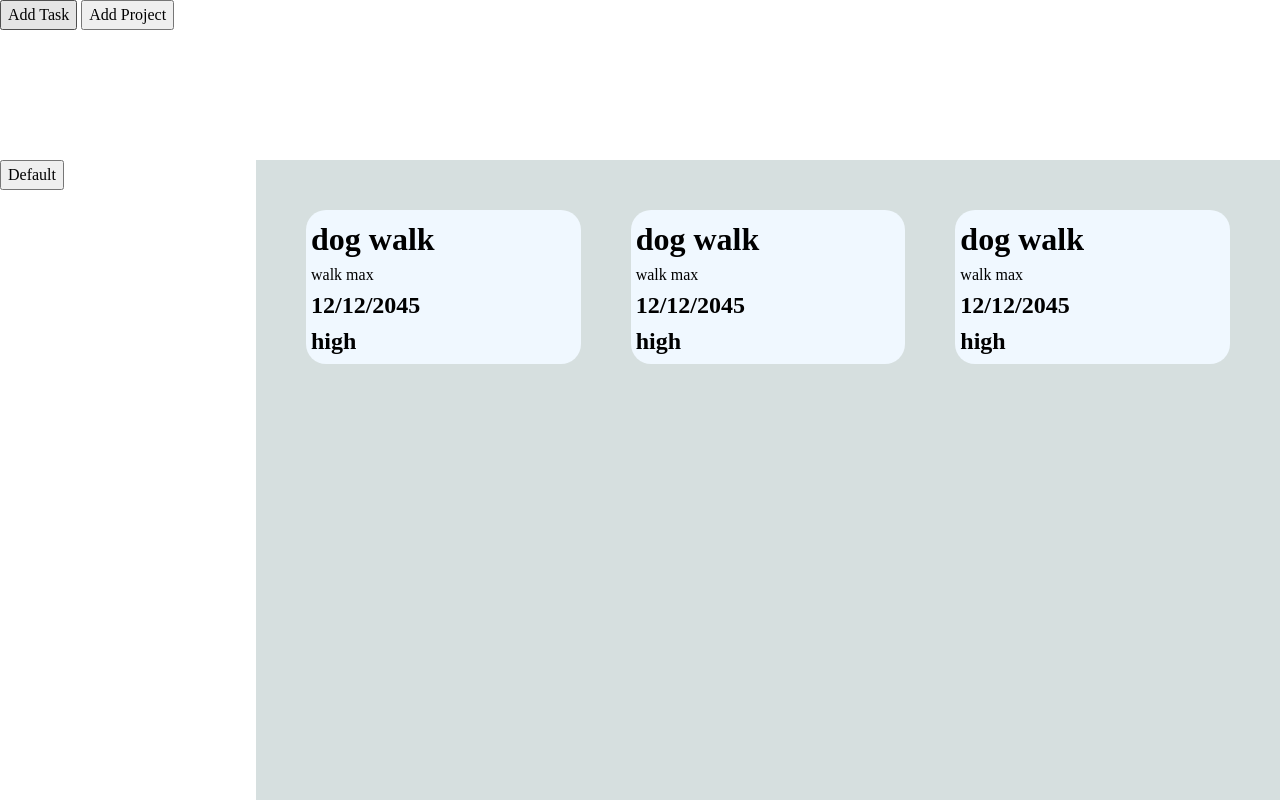
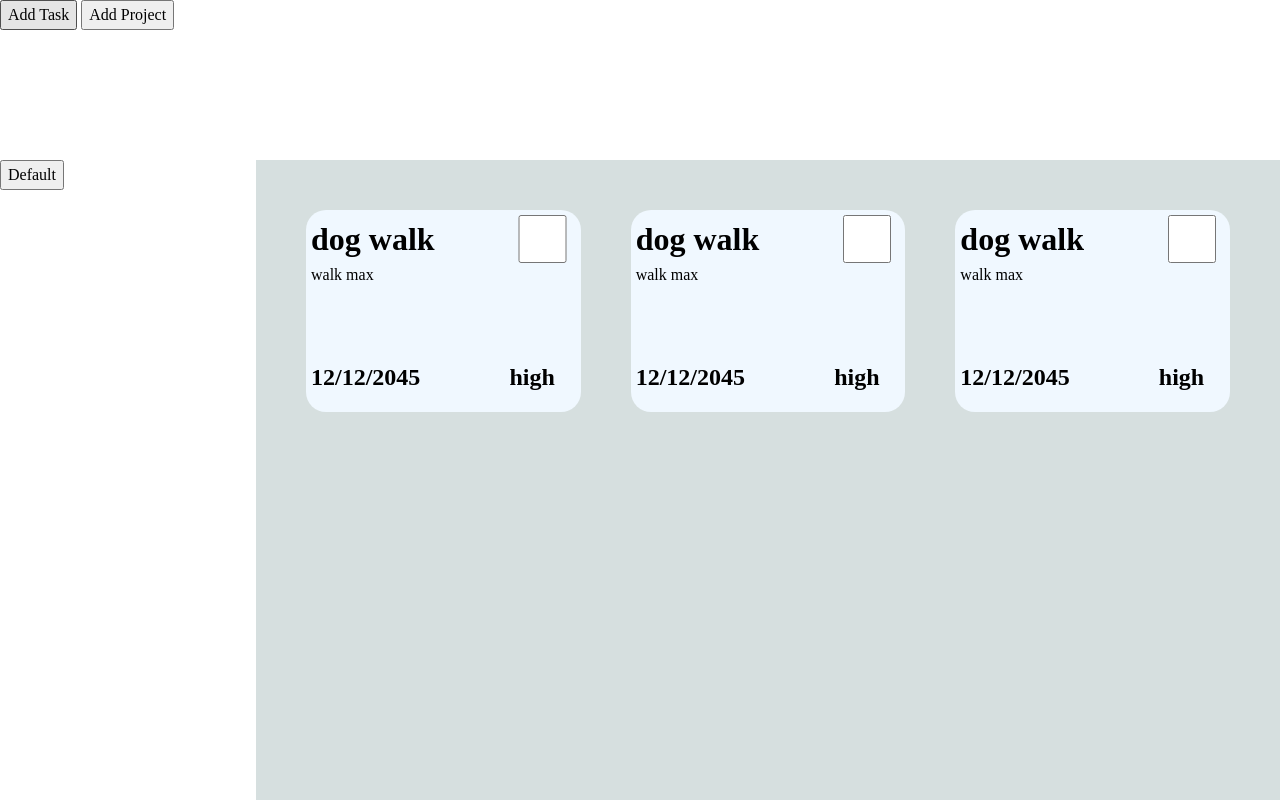
Before and after one commit to ahmedelmhnd/op-todo-list, a website built with webpack: page src/template.html in a window 1280 px wide. Built offline with nearby package versions, Linux system fonts and the light colour scheme.

Commit message:
formatted individual cards

```diff
--- a/src/dom.js
+++ b/src/dom.js
@@ -1,3 +1,4 @@
+import { tr } from "date-fns/locale";
 import project from "./projects"
 
 function renderCard(task)
@@ -9,21 +10,39 @@ function renderCard(task)
 
     const title = document.createElement("h1");
     title.textContent = task.title;
+    title.classList = "card-title";
 
     const desc = document.createElement("p");
     desc.textContent = task.desc;
+    desc.classList = "card-desc";
 
     const dueDate = document.createElement("h2");
     dueDate.textContent = task.dueDate;
+    dueDate.classList = "card-dueDate";
 
     const priority = document.createElement("h2");
     priority.textContent = task.priority;
+    priority.classList = "card-priority";
+
+    const check = document.createElement("input");
+    check.type = "checkbox";
+    check.classList = "card-check"
+    if (task.check == true)
+    {
+        check.checked = true;
+    }
 
     container.appendChild(card);
     card.appendChild(title);
     card.appendChild(desc);
     card.appendChild(dueDate);
     card.appendChild(priority);
+    card.appendChild(check);
+
+    check.addEventListener("click", () =>
+    {
+        task.check = !task.check;
+    });
 }
 
 function refresh()
--- a/src/styles.css
+++ b/src/styles.css
@@ -100,3 +100,38 @@ dialog
     border-radius: 30px;
     box-shadow: 0px 2px 5px;
 }
+
+
+.card
+{
+    display: grid;
+    grid-template: 1fr 2fr 1fr / 1fr 1fr 1fr 1fr;
+}
+
+.card-title
+{
+    grid-column: 1 / 3;
+}
+
+.card-desc
+{
+    grid-column: 1 / 5;
+    grid-row: 2 / 3;
+}
+
+.card-dueDate
+{
+    grid-column: 1 / 3;
+    grid-row: 3;
+}
+
+.card-priority
+{
+    grid-column: 4;
+    grid-row: 3;
+}
+
+.card-check
+{
+    grid-column: 4;
+}
--- a/src/tasks.js
+++ b/src/tasks.js
@@ -6,6 +6,7 @@ class task {
         this.desc = desc;
         this.dueDate = dueDate;
         this.priority = priority;
+        this.check = false;
     }
 
     get title()
```
